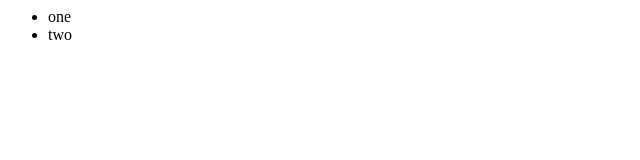
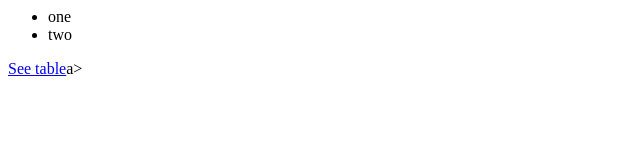
Before and after one commit to rjkmr2001/sample3, a plain HTML site: page index.html in a window 1280 px wide. Shown: the full height of the page, 0-640 px from the left. Drawn offline with Linux system fonts and the light colour scheme.

Commit message:
Update index.html

```diff
--- a/index.html
+++ b/index.html
@@ -1,6 +1,9 @@
+<body>
 <ul>
 <li>one
 </li>
   <li>two
 </li>
 </ul>
+    <a href="table.html">See table</a>a>
+</body>
```
